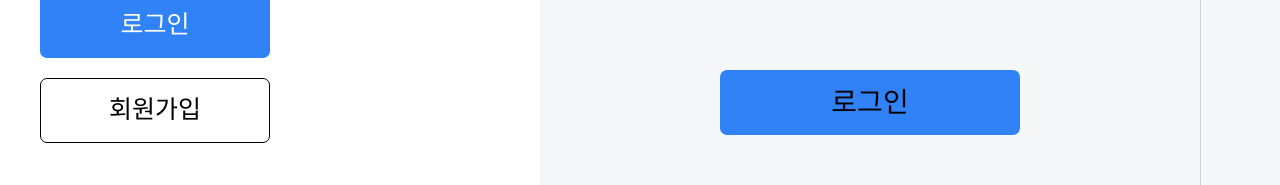
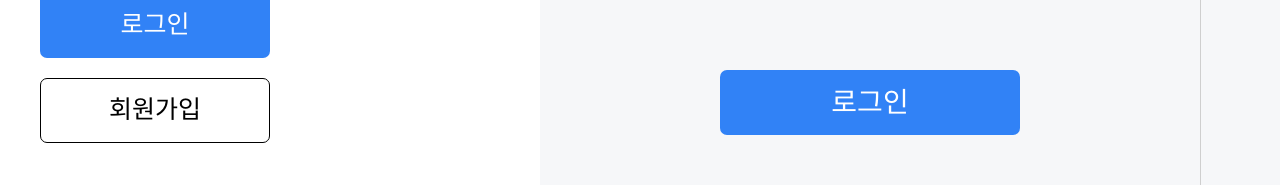
Before and after one commit to sykang519/StocklyFrontend, a React (Vite) app: page / in a window 1280 px wide. Shown: the part 570-755 px from the top of the page. Built offline with nearby package versions, Linux system fonts and the light colour scheme; a web font is replaced by a local one.

Commit message:
Chore: 로그인 페이지 css 수정

```diff
--- a/src/components/SignIn.tsx
+++ b/src/components/SignIn.tsx
@@ -13,7 +13,7 @@ function SignIn() {
           placeholder="비밀번호"
           required
         ></input>
-        <button className="w-[300px] h-[65px] mt-[100px] text-[28px] bg-MainBlue rounded-[7px]" type="submit">
+        <button className="w-[300px] h-[65px] mt-[100px] text-[28px] bg-MainBlue text-white rounded-[7px]" type="submit">
           로그인
         </button>
       </form>
```
